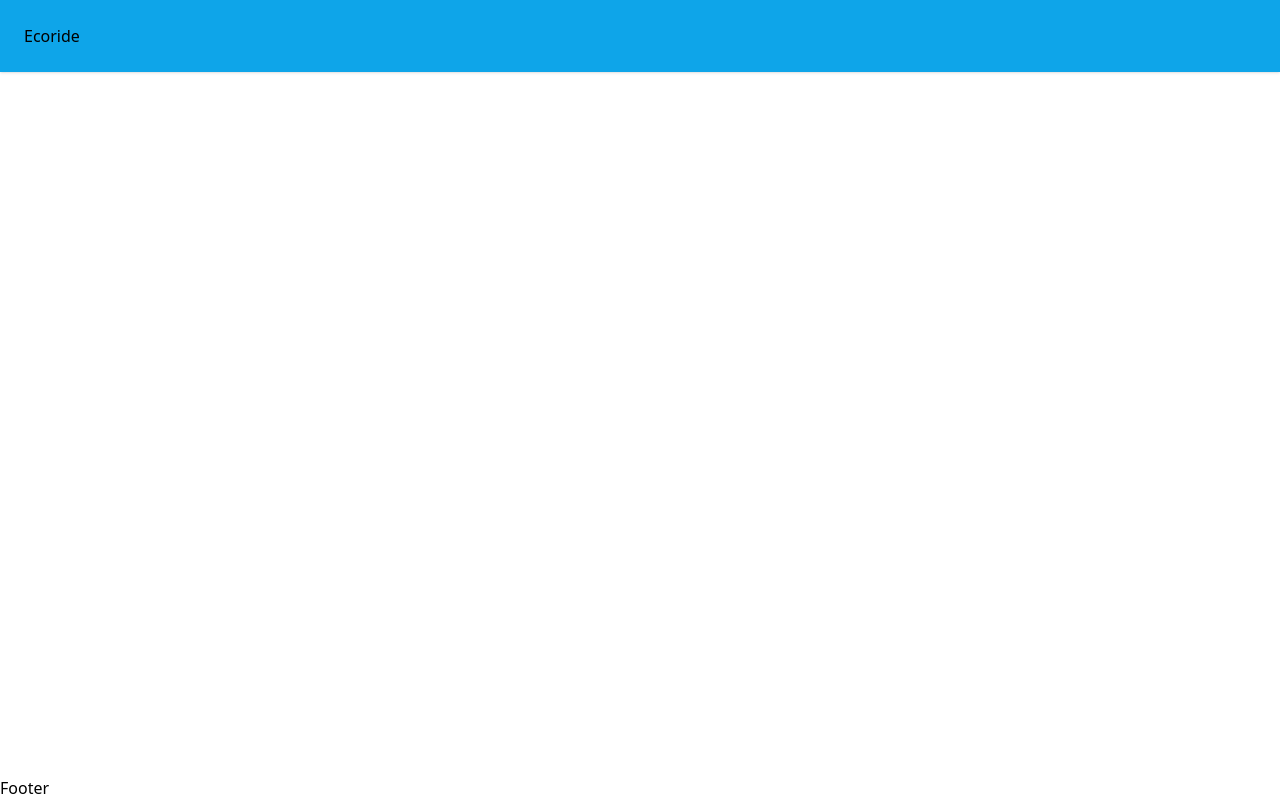
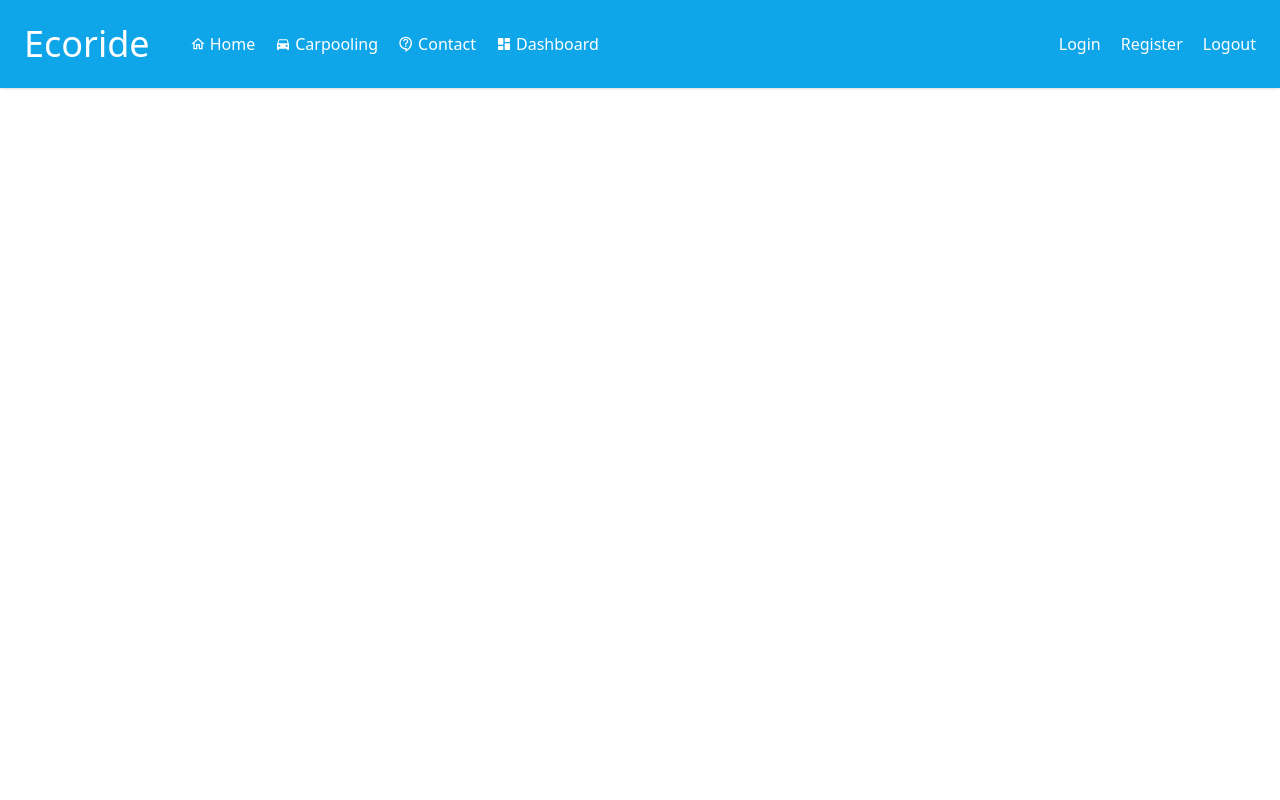
Before and after one commit to Angurva/ecf-ecoride, a Next.js app in the folder frontend/: page / in a window 1280 px wide. Built offline with nearby package versions, Linux system fonts and the light colour scheme.

Commit message:
create navigation component responsive

```diff
--- a/frontend/src/app/layout.js
+++ b/frontend/src/app/layout.js
@@ -24,7 +24,7 @@ export default function RootLayout({ children }) {
   return (
     <html lang="en">
       <body className={`${geistSans.variable} ${geistMono.variable} antialiased`}>
-        <div className="h-screen w-full p-0 m-0 flex flex-col">
+        <div className="h-screen w-full p-0 m-0 flex flex-col text-white">
           <header className="bg-sky-500 sticky top-0 w-full shadow">
             <Navbar/>
           </header>
--- a/frontend/src/components/Navigation/Navbar.js
+++ b/frontend/src/components/Navigation/Navbar.js
@@ -4,10 +4,20 @@ import React, { useState, useEffect } from 'react';
 import Link from 'next/link';
 import { usePathname } from 'next/navigation';
 
-import menuAuth from './menuAuth';
-import menuNav from './menuNav';
+import { RiMenuFill, RiCloseLargeLine, RiDashboardFill } from 'react-icons/ri';
+import { MdOutlineContactSupport, MdDirectionsCar, MdOutlineHome } from 'react-icons/md';
 
 export default function Navbar() {
+
+  const menuNav = [
+    { id:1, name:'Home', path: '/', icon: MdOutlineHome },
+    { id:2, name:'Carpooling', path: '/carpooling', icon: MdDirectionsCar },
+    { id:3, name:'Contact', path: '/contact', icon: MdOutlineContactSupport }
+  ]
+  const menuAuth = [
+    { id:1, name:'Login', path: '/login' },
+    { id:2, name:'Register', path: '/register' },
+  ]
 
   const [ isOpen, setIsOpen ] = useState(true)
   const pathname = usePathname()
@@ -18,15 +28,65 @@ export default function Navbar() {
 
   }, [pathname])
 
-  const handleClick = () => {
-
-    setIsOpen(!isOpen)
-  }
-
 
   return (
     <nav className="bg-sky-500 max-w-7xl mx-auto p-6 flex items-center justify-between md:justify-normal md:gap-10">
-      <div className="">Ecoride</div>
+      <div className="md:text-4xl">Ecoride</div>
+      <div className="md:flex items-center md:w-full">
+        {
+          isOpen
+          ?
+            <button onClick={()=>setIsOpen(!isOpen)} className="cursor-pointer w-7 md:hidden" aria-label="toggle button">
+              <RiCloseLargeLine className="text-xl"/>
+            </button>
+          :
+            <button onClick={()=>setIsOpen(!isOpen)} className="cursor-pointer w-7 md:hidden" aria-label="Close button">
+                <RiMenuFill className="text-xl" />
+            </button>
+        }
+        <ul id="toggled menu" aria-expanded={isOpen} className={`w-full absolute top-full left-0 -z-10
+          border-b border-sky-500 flex flex-col pl-6 pb-6 bg-sky-500
+          md:static md:z-10 md:w-full md:transform-none md:border-none md:flex-row md:items-center md:gap-5 md:pl-0 md:pb-0
+          transform ${ isOpen ? `-translate-y-0`: `-translate-y-full`}`} >
+          {
+            menuNav.map((item)=>(
+              <li key={item.id} className="">
+                <Link href={item.path} className="flex items-center gap-1 hover:text-amber-200">
+                  <item.icon className=""/>
+                  <span>{item.name}</span>
+                </Link>
+              </li>
+            ))
+          }
+          <li>
+            <Link href="/dashboard" className="flex items-center gap-1 hover:text-amber-200">
+              <RiDashboardFill/>
+              <span>Dashboard</span>
+            </Link>
+          </li>
+          <hr className="md:hidden mt-4 mx-10"/>
+
+          <div className="mt-4 flex flex-col gap-1 md:ml-auto md:flex md:flex-row md:items-center md:mt-0 md:gap-5 ">
+            {
+              menuAuth.map((item)=>(
+                <li key={item.id}>
+                  <Link href={item.path} className="hover:text-amber-200">
+                    <span>{item.name}</span>
+                  </Link>
+                </li>
+
+              ))
+            }
+          </div>
+          <div>
+            <Link href="#" className="hover:text-amber-200">
+              <span>Logout</span>
+            </Link>
+
+          </div>
+        </ul>
+
+      </div>
     </nav>
   )
 }
--- a/frontend/src/components/Navigation/menuAuth.js
+++ /dev/null
@@ -1,7 +0,0 @@
-import React from 'react'
-
-export default function menuAuth() {
-  return (
-    <div>menuAuth</div>
-  )
-}
--- a/frontend/src/components/Navigation/menuNav.js
+++ /dev/null
@@ -1,7 +0,0 @@
-import React from 'react'
-
-export default function menuNav() {
-  return (
-    <div>menuNav</div>
-  )
-}
```
